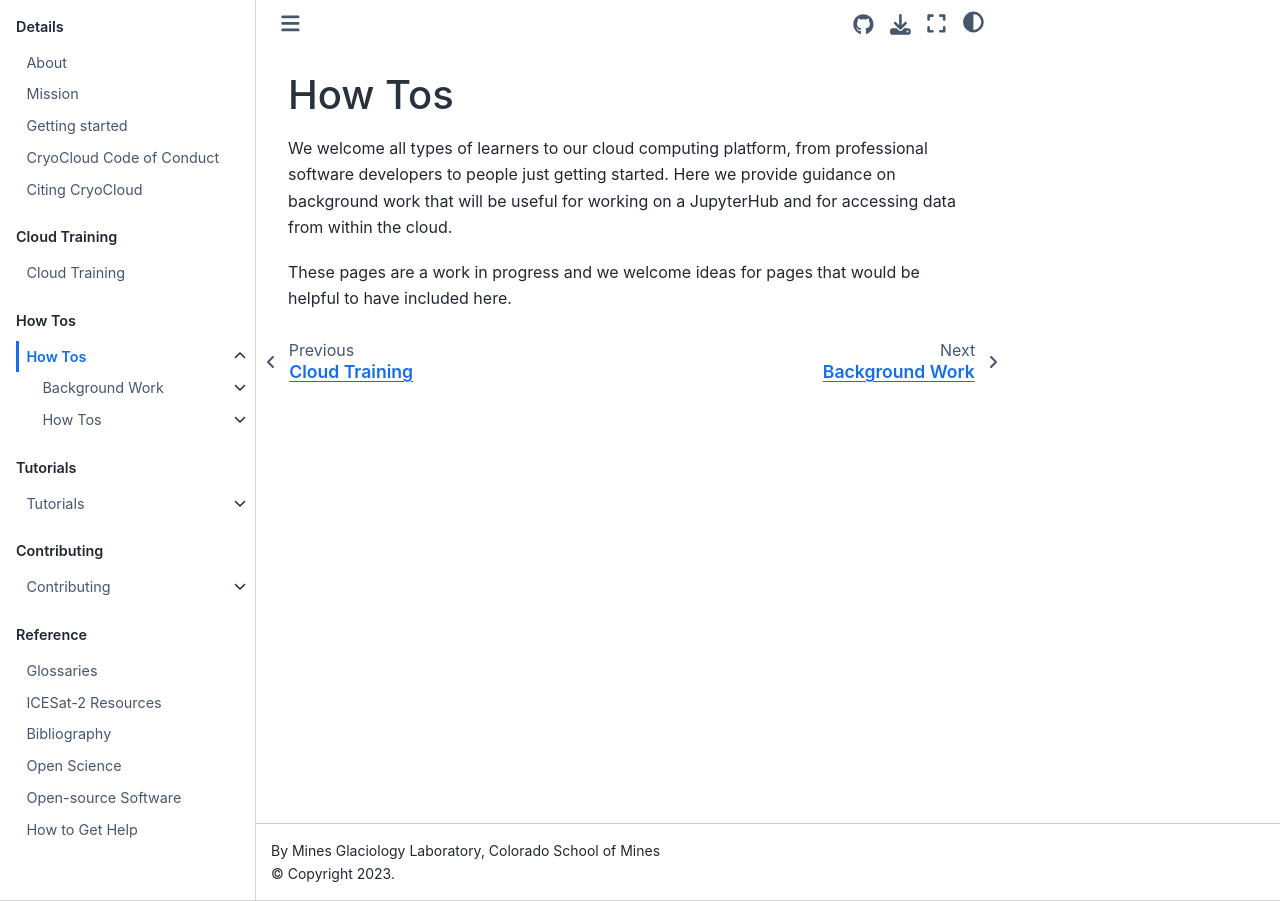
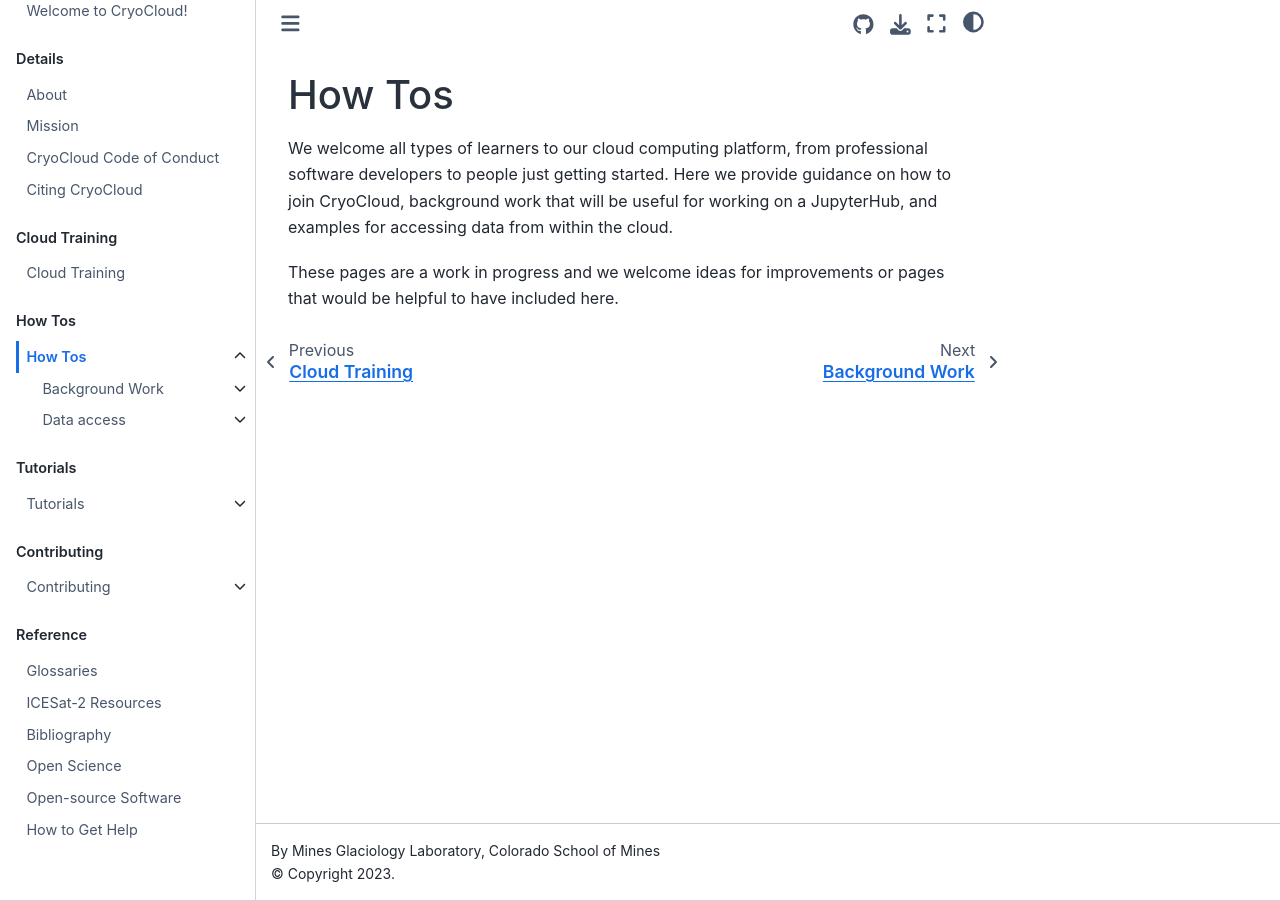
Before and after one commit to CryoInTheCloud/CryoCloudWebsite, a Jupyter Book: the page built from book/how_tos/index.md, in a window 1280 px wide. Built offline with Jupyter Book 1.0.4 settings and Sphinx 7.4.7 and the Sphinx Book theme 1.1.4, drawn with Linux system fonts in a browser that asks for light colours; pages that are not in the unit, such as notebooks, are missing from menus.

Commit message:
Add updated getting started information to book (#49)
* Updated getting started documents

* moved new getting started file to content folder and saved old file

* fix for data access index.md

```diff
--- a/book/_toc.yml
+++ b/book/_toc.yml
@@ -7,7 +7,7 @@
   chapters:
     - file: content/about
     - file: content/mission
-    - file: content/Getting_Started
+    - file: how_tos/joincryocloud.md
     - file: content/Code_of_Conduct
     - file: content/citing_cryocloud
 - caption: Cloud Training
--- a/book/how_tos/index.md
+++ b/book/how_tos/index.md
@@ -1,8 +1,8 @@
 # How Tos
 
 We welcome all types of learners to our cloud computing platform, from professional software
-developers to people just getting started. Here we provide guidance on background work that
-will be useful for working on a JupyterHub and for accessing data from within the cloud.
+developers to people just getting started. Here we provide guidance on how to join CryoCloud, background work that
+will be useful for working on a JupyterHub, and examples for accessing data from within the cloud.
 
-These pages are a work in progress and we welcome ideas for pages that would be helpful to
+These pages are a work in progress and we welcome ideas for improvements or pages that would be helpful to
 have included here.
```
Also changed, not shown: book/content/Getting_Started.md (+31 -2 lines), book/content/Getting_Started_old.md (added, +5 -0 lines), book/how_tos/data_access/index.md (+2 -4 lines).
